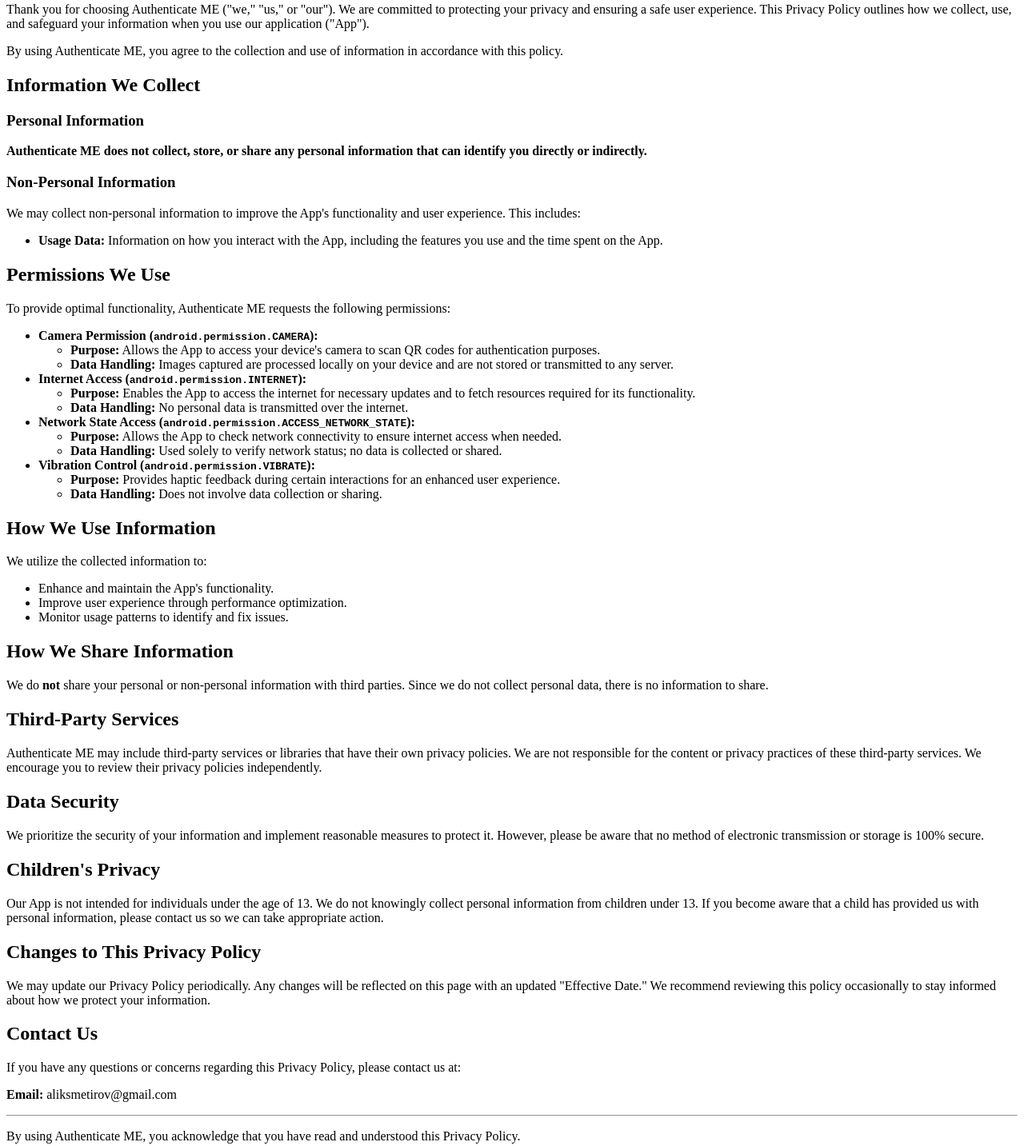
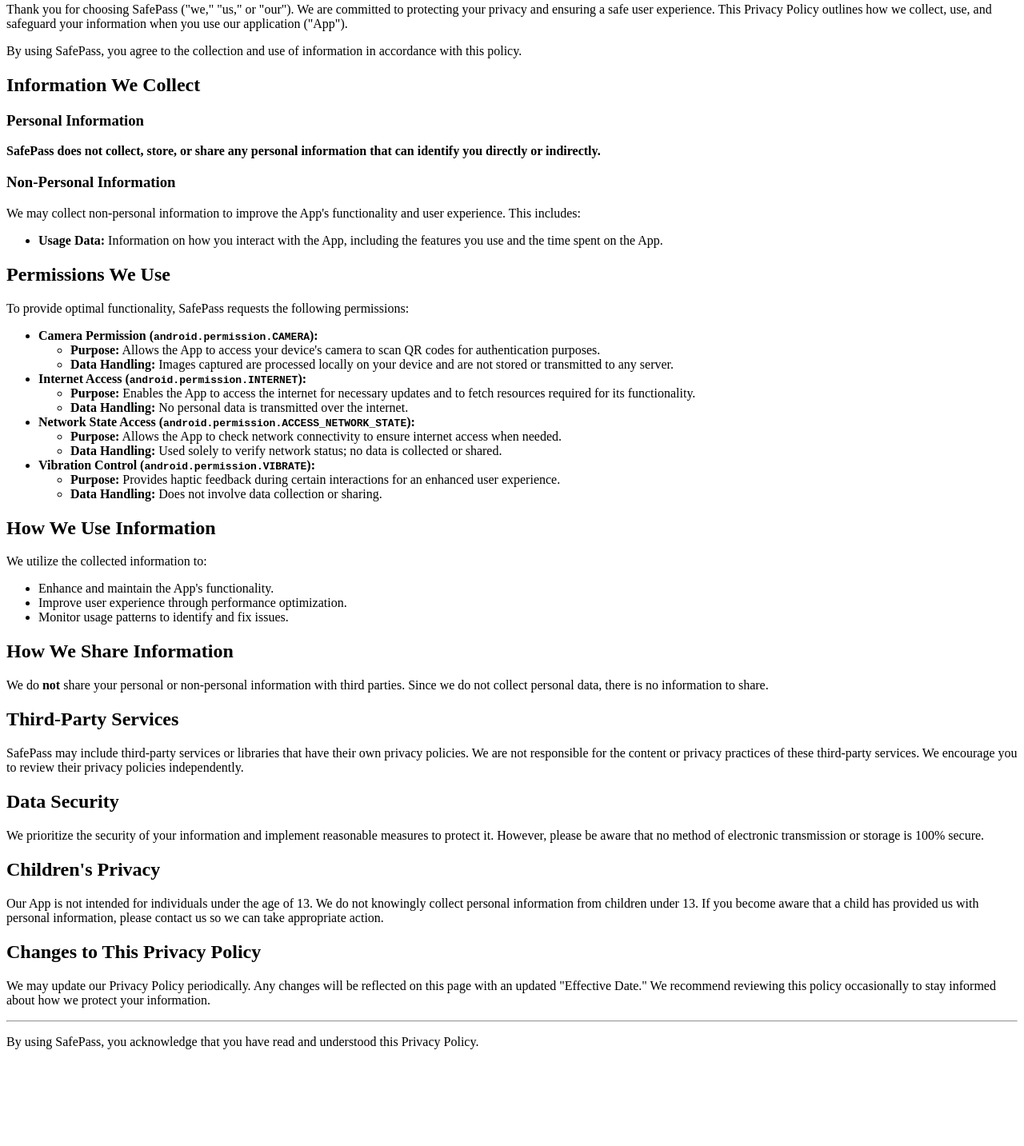
Before and after one commit to aliksmetirov/authenticator_me_refs, a plain HTML site: page privacy-policy.html in a window 1280 px wide. Shown: the part 111-1544 px from the top of the page at 80% size. After the commit the page ends 1439 px from the top, so only its background shows below. Drawn offline with Linux system fonts and the light colour scheme.

Commit message:
Update privacy-policy.html

```diff
--- a/privacy-policy.html
+++ b/privacy-policy.html
@@ -3,17 +3,17 @@
 <head>
     <meta charset="UTF-8">
     <meta name="viewport" content="width=device-width, initial-scale=1.0">
-    <title>Privacy Policy - Authenticate ME</title>
+    <title>Privacy Policy - SafePass</title>
 </head>
 <body>
     <h1>Privacy Policy</h1>
     <p><strong>Effective Date:</strong> 05.11.2024</p>
-    <p>Thank you for choosing Authenticate ME ("we," "us," or "our"). We are committed to protecting your privacy and ensuring a safe user experience. This Privacy Policy outlines how we collect, use, and safeguard your information when you use our application ("App").</p>
-    <p>By using Authenticate ME, you agree to the collection and use of information in accordance with this policy.</p>
+    <p>Thank you for choosing SafePass ("we," "us," or "our"). We are committed to protecting your privacy and ensuring a safe user experience. This Privacy Policy outlines how we collect, use, and safeguard your information when you use our application ("App").</p>
+    <p>By using SafePass, you agree to the collection and use of information in accordance with this policy.</p>
 
     <h2>Information We Collect</h2>
     <h3>Personal Information</h3>
-    <p><strong>Authenticate ME does not collect, store, or share any personal information that can identify you directly or indirectly.</strong></p>
+    <p><strong>SafePass does not collect, store, or share any personal information that can identify you directly or indirectly.</strong></p>
 
     <h3>Non-Personal Information</h3>
     <p>We may collect non-personal information to improve the App's functionality and user experience. This includes:</p>
@@ -22,7 +22,7 @@
     </ul>
 
     <h2>Permissions We Use</h2>
-    <p>To provide optimal functionality, Authenticate ME requests the following permissions:</p>
+    <p>To provide optimal functionality, SafePass requests the following permissions:</p>
     <ul>
         <li><strong>Camera Permission (<code>android.permission.CAMERA</code>):</strong>
             <ul>
@@ -62,7 +62,7 @@
     <p>We do <strong>not</strong> share your personal or non-personal information with third parties. Since we do not collect personal data, there is no information to share.</p>
 
     <h2>Third-Party Services</h2>
-    <p>Authenticate ME may include third-party services or libraries that have their own privacy policies. We are not responsible for the content or privacy practices of these third-party services. We encourage you to review their privacy policies independently.</p>
+    <p>SafePass may include third-party services or libraries that have their own privacy policies. We are not responsible for the content or privacy practices of these third-party services. We encourage you to review their privacy policies independently.</p>
 
     <h2>Data Security</h2>
     <p>We prioritize the security of your information and implement reasonable measures to protect it. However, please be aware that no method of electronic transmission or storage is 100% secure.</p>
@@ -73,11 +73,7 @@
     <h2>Changes to This Privacy Policy</h2>
     <p>We may update our Privacy Policy periodically. Any changes will be reflected on this page with an updated "Effective Date." We recommend reviewing this policy occasionally to stay informed about how we protect your information.</p>
 
-    <h2>Contact Us</h2>
-    <p>If you have any questions or concerns regarding this Privacy Policy, please contact us at:</p>
-    <p><strong>Email:</strong> aliksmetirov@gmail.com</p>
-
     <hr>
-    <p>By using Authenticate ME, you acknowledge that you have read and understood this Privacy Policy.</p>
+    <p>By using SafePass, you acknowledge that you have read and understood this Privacy Policy.</p>
 </body>
 </html>
```
